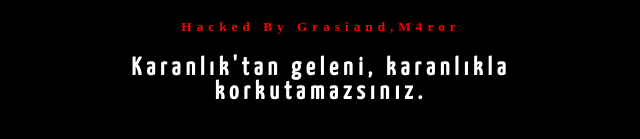
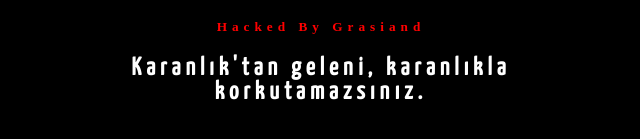
Before and after one commit to grasiand/web1, a plain HTML site: page index.html in a window 1280 px wide. Shown: the part 403-542 px from the top of the page, 319-959 px from the left. Drawn offline with Linux system fonts and the light colour scheme; grey boxes are pictures that could not be loaded.

Commit message:
Update index.html

```diff
--- a/index.html
+++ b/index.html
@@ -2,7 +2,7 @@
 
 <html><!-- Selam Beybi .d --><head>
 
-								<title>Hacked by Grasiand,M4ror</title>
+								<title>Hacked by Grasiand</title>
 
 								<link rel="preconnect" href="https://fonts.gstatic.com">
 
@@ -12,9 +12,9 @@
 
 <link href="https://fonts.googleapis.com/css2?family=Yanone+Kaffeesatz&amp;display=swap" rel="stylesheet">
 
-         <meta content="Hacked by Picadoor,M4ror" property="og:title">
+         <meta content="Hacked by Grasiand" property="og:title">
 
-         <meta property="og:description" content="Grasiand,M4ror">
+         <meta property="og:description" content="Grasiand">
 
          <link rel="icon" type="image/png" href="https://h.top4top.io/p_2049xb4u92.jpg">
 
@@ -176,9 +176,9 @@
 
 <img src="https://i.hizliresim.com/bggohj9.jpg" width="500" height="300">
 
-									<script>alert("Grasiand and M4ror is here :)")</script>
+									<script>alert("Grasiand is here :)")</script>
 
-												<h5><font color="red">Hacked By Grasiand,M4ror</font></h5>
+												<h5><font color="red">Hacked By Grasiand</font></h5>
 
 											 <h2><b>Karanlık'tan geleni, karanlıkla korkutamazsınız.</b></h2>
 
```
